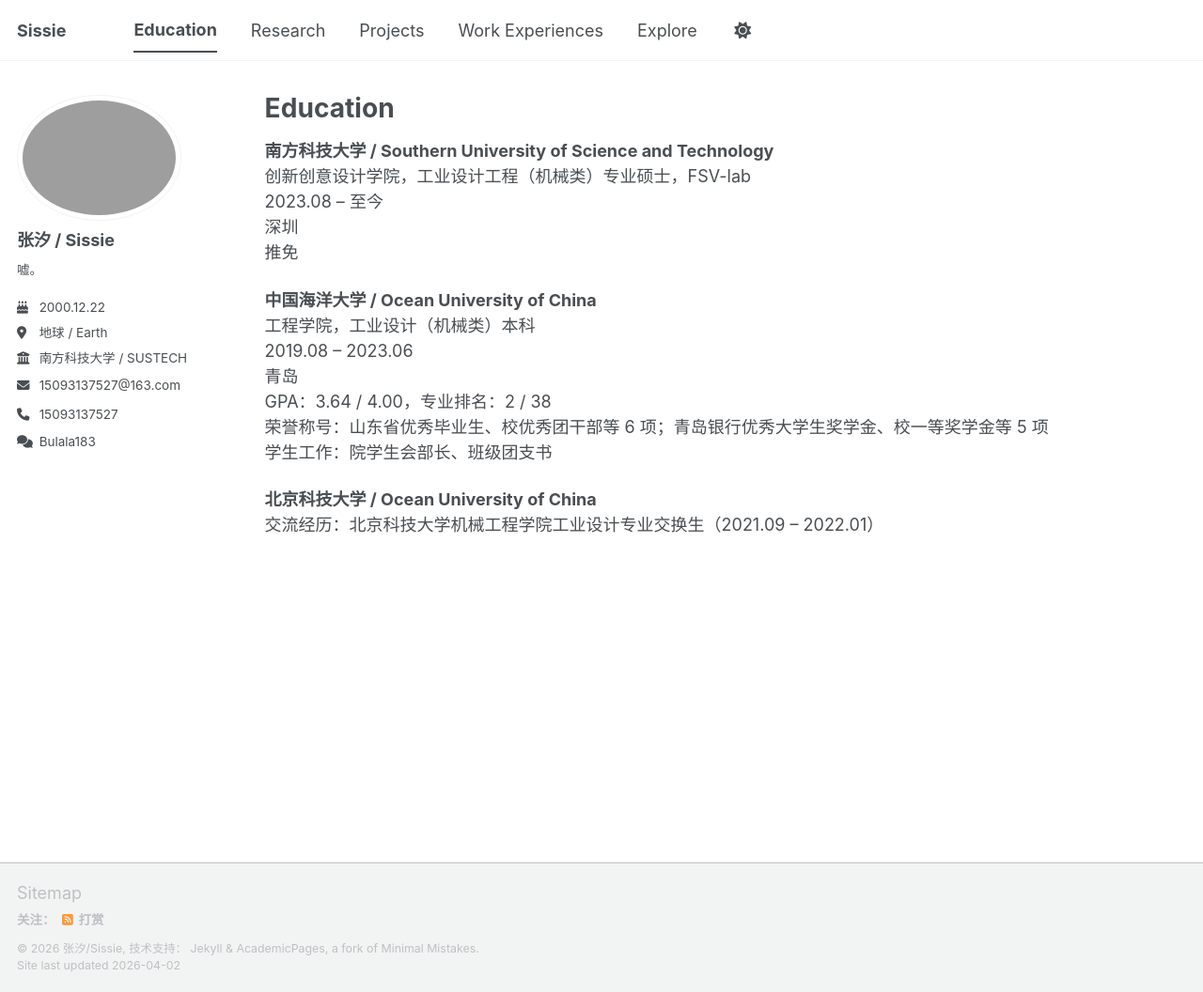
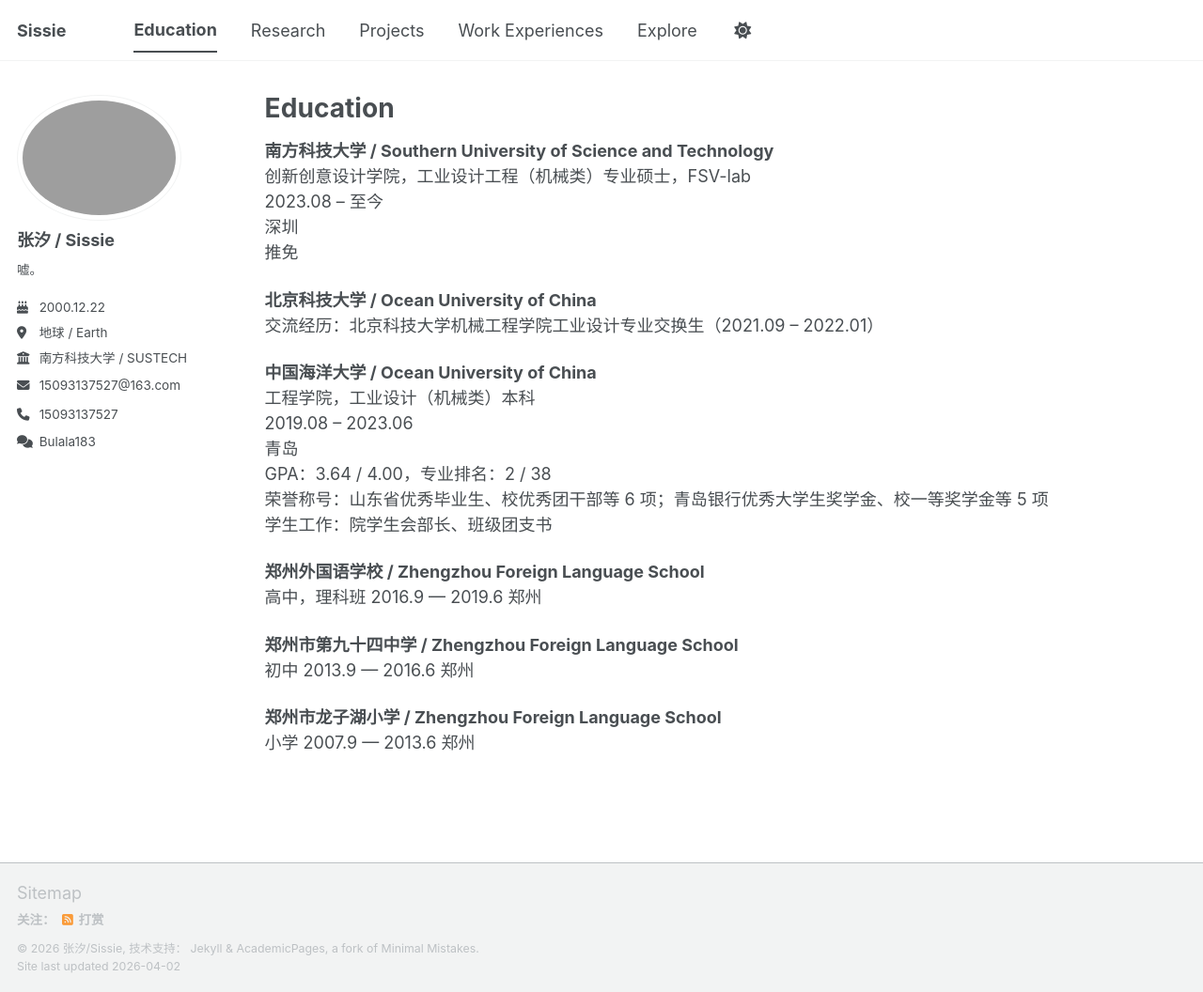
Before and after one commit to SeeSissie/SeeSissie.github.io, a Jekyll site: the page built from _pages/education.md, in a window 1280 px wide and 1056 px high. Shown: the whole window at 94% size. Built offline with Jekyll 4.4.1, drawn with Linux system fonts in a browser that asks for light colours; a script bundle is joined from its source files by our own code; library files that are not in the unit come from our copies.

Commit message:
Update education.md

```diff
--- a/_pages/education.md
+++ b/_pages/education.md
@@ -15,6 +15,9 @@
 深圳
 推免
 
+**北京科技大学 / Ocean University of China**
+交流经历：北京科技大学机械工程学院工业设计专业交换生（2021.09 – 2022.01）
+
 **中国海洋大学 / Ocean University of China**
 工程学院，工业设计（机械类）本科
 2019.08 – 2023.06
@@ -23,5 +26,17 @@
 荣誉称号：山东省优秀毕业生、校优秀团干部等 6 项；青岛银行优秀大学生奖学金、校一等奖学金等 5 项
 学生工作：院学生会部长、班级团支书
 
-**北京科技大学 / Ocean University of China**
-交流经历：北京科技大学机械工程学院工业设计专业交换生（2021.09 – 2022.01）
+**郑州外国语学校 / Zhengzhou Foreign Language School**
+高中，理科班
+2016.9 — 2019.6
+郑州
+
+**郑州市第九十四中学 / Zhengzhou Foreign Language School**
+初中
+2013.9 — 2016.6
+郑州
+
+**郑州市龙子湖小学 / Zhengzhou Foreign Language School**
+小学
+2007.9 — 2013.6
+郑州
```
